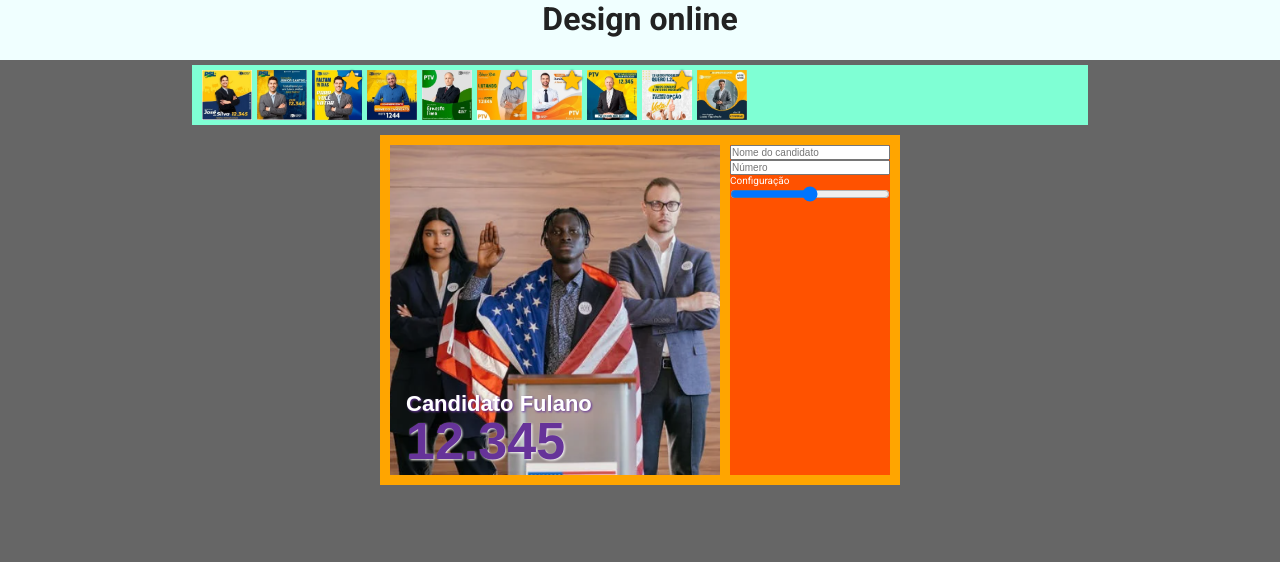
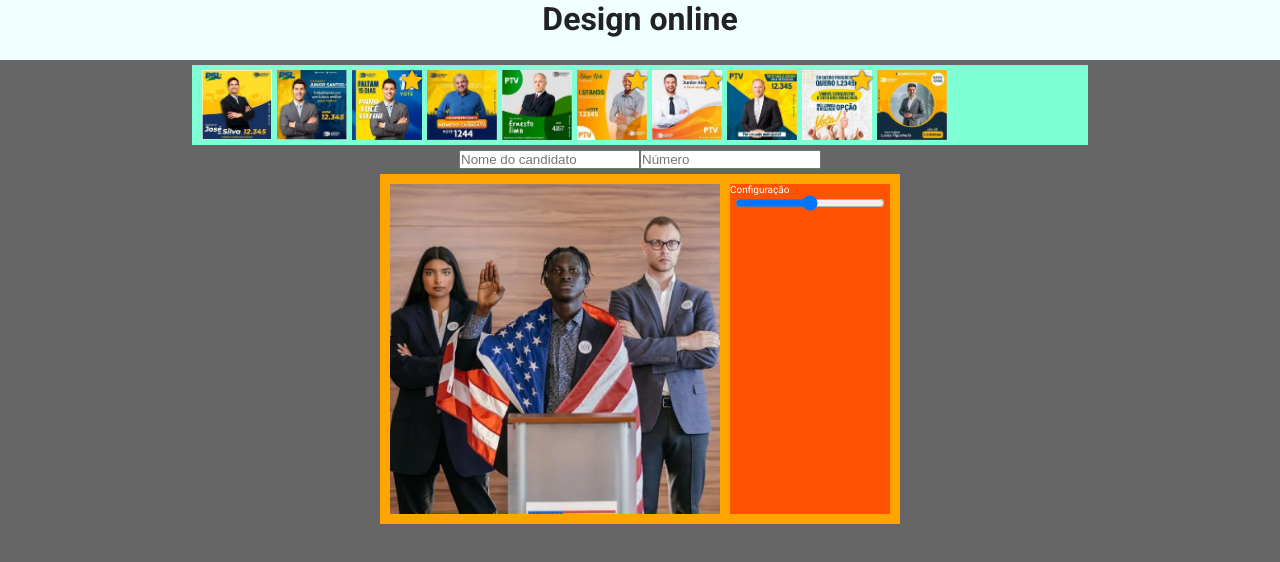
Before and after one commit to Laylsons3/design, a Next.js app: page / in a window 1280 px wide. Shown: the top 562 px of the page. Built offline with nearby package versions, Linux system fonts and the light colour scheme.

Commit message:
first commit

```diff
--- a/pages/index.js
+++ b/pages/index.js
@@ -1,4 +1,11 @@
+import { useState } from 'react'
+
 function Home() {
+    const [nomeCandidato, setNomeCandidato] = useState('');
+    const [numeroCandidato, setNumeroCandidato] = useState('');
+
+    console.log(nomeCandidato);
+
     return(
         <div>
             <div className="body">
@@ -66,17 +73,31 @@ function Home() {
                     </div>
 
                 </div>
+
+                <div className="dados-candidato">
+
+                <input
+                onChange={e => setNomeCandidato(e.target.value)}
+                placeholder="Nome do candidato"
+                type="text" />
+
+                <input
+                onChange={e => setNumeroCandidato(e.target.value)}
+                placeholder="Número"
+                type="text" />
+
+                </div>
                 <div className="main">
                     <div className="principal">
                         <div className="foto">
                             <img src="foto-teste.png"></img>
 
                             <div className="nome-candidato">
-                                Candidato Fulano
+                                {nomeCandidato}
                             </div>
 
                             <div className="numero-candidato">
-                                12.345
+                                {numeroCandidato}
                             </div>
 
                         </div>
@@ -84,10 +105,7 @@ function Home() {
                     </div>
                     <div className="menu">
 
-                        <input placeholder="Nome do candidato" type="text" />
 
-
-                        <input placeholder="Número" type="text" />
 
                         <span>Configuração</span>
 
--- a/styles/global.scss
+++ b/styles/global.scss
@@ -16,10 +16,10 @@ body {
 
 .estilos {
     background-color: aquamarine;
-    height: 60px;
+    height: 80px;
     width: 70%;
     margin: auto;
-    margin-bottom: 10px;
+    margin-bottom: 5px;
     margin-top: 5px;
     padding: 5px;
     display: flex;
@@ -27,15 +27,15 @@ body {
     .modelo-estilo {
         position: relative;
         background-color: green;
-        height: 50px;
-        width: 50px;
+        height: 70px;
+        width: 70px;
         margin-left: 5px;
         font-family: sans-serif;
         font-size: small;
         text-align: center;
         cursor: pointer;
         img {
-            width: 50px;
+            width: 70px;
         }
         .premium {
             position: absolute;
@@ -48,6 +48,11 @@ body {
     .modelo-estilo:hover {
         filter: brightness(1.2);
     }
+}
+.dados-candidato {
+    display: flex;
+    justify-content: center;
+    margin: 5px;
 }
 
 .main {
@@ -103,6 +108,7 @@ body {
         }
         input {
             font-size: 10px;
+            margin: 0 5px;
         }
     }
 }
```
